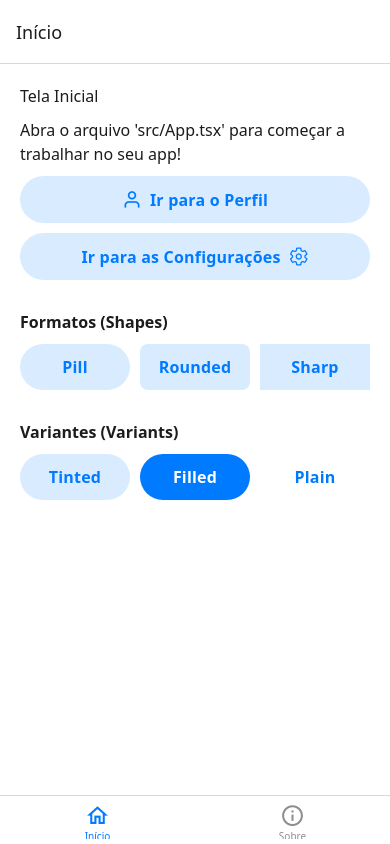
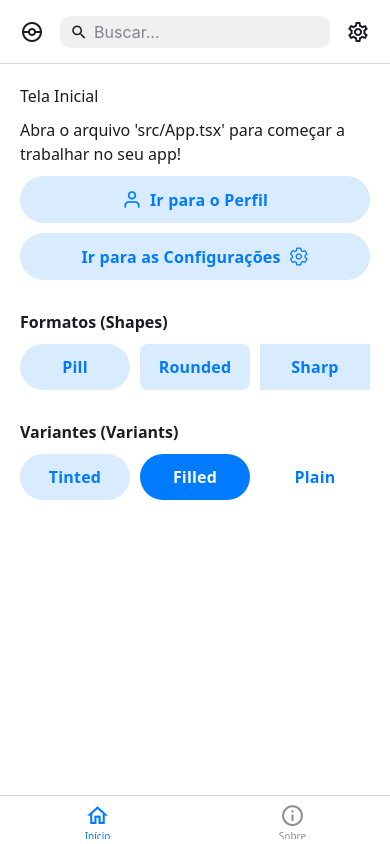
Before and after one commit to carlosxfelipe/react-navigation-template, a React Native app: screen / in a window 390 px wide. Built offline with nearby package versions, Linux system fonts and the light colour scheme; what expo-linking would draw is missing.

Commit message:
feat: Add `HeaderSearchBar` component, integrate it into the navigation, and introduce new theme colors for input fields.

```diff
--- /dev/null
+++ b/src/components/HeaderSearchBar.tsx
@@ -0,0 +1,115 @@
+import { useNavigation, useTheme } from "@react-navigation/native";
+import type { ComponentProps } from "react";
+import { useState } from "react";
+import {
+  TextInput,
+  TouchableOpacity,
+  View,
+  StyleSheet,
+  useWindowDimensions,
+} from "react-native";
+import { MaterialCommunityIcons } from "@expo/vector-icons";
+import type { Theme as AppTheme } from "../themes";
+
+type IconName = ComponentProps<typeof MaterialCommunityIcons>["name"];
+
+interface HeaderIcon {
+  icon: IconName;
+  screen?: string;
+  onPress?: () => void;
+}
+
+interface Props {
+  leftIcon?: HeaderIcon;
+  rightIcon?: HeaderIcon;
+  placeholder?: string;
+}
+
+const HEADER_H_PADDING = 16;
+const ICON_SIZE = 32;
+const GAP = 12;
+
+export function HeaderSearchBar({
+  leftIcon,
+  rightIcon,
+  placeholder = "Buscar...",
+}: Props) {
+  const [query, setQuery] = useState("");
+  const theme = useTheme() as AppTheme;
+  const navigation = useNavigation();
+  const { width: screenWidth } = useWindowDimensions();
+
+  const textColor = theme.colors.text;
+  const placeholderColor = theme.colors.placeholder;
+  const backgroundColor = theme.colors.inputBackground;
+
+  const barWidth = screenWidth - HEADER_H_PADDING * 2;
+
+  function Slot({ item }: { item?: HeaderIcon }) {
+    return (
+      <TouchableOpacity
+        style={[styles.iconButton, { opacity: item ? 1 : 0 }]}
+        disabled={!item}
+        hitSlop={8}
+        onPress={() => {
+          if (item?.onPress) item.onPress();
+          else if (item?.screen) navigation.navigate(item.screen as never);
+        }}
+      >
+        <MaterialCommunityIcons
+          name={item?.icon ?? "circle"}
+          size={24}
+          color={textColor}
+        />
+      </TouchableOpacity>
+    );
+  }
+
+  return (
+    <View style={[styles.row, { width: barWidth }]}>
+      <Slot item={leftIcon} />
+      <View style={[styles.inputContainer, { backgroundColor }]}>
+        <MaterialCommunityIcons name="magnify" size={18} color={textColor} />
+        <TextInput
+          style={[styles.input, { color: textColor }]}
+          placeholder={placeholder}
+          placeholderTextColor={placeholderColor}
+          value={query}
+          onChangeText={setQuery}
+          returnKeyType="search"
+          autoCorrect={false}
+          autoCapitalize="none"
+        />
+      </View>
+      <Slot item={rightIcon} />
+    </View>
+  );
+}
+
+const styles = StyleSheet.create({
+  row: {
+    flexDirection: "row",
+    alignItems: "center",
+    gap: GAP,
+  },
+  iconButton: {
+    width: ICON_SIZE,
+    height: ICON_SIZE,
+    alignItems: "center",
+    justifyContent: "center",
+  },
+  inputContainer: {
+    flex: 1,
+    flexDirection: "row",
+    alignItems: "center",
+    borderRadius: 10,
+    paddingHorizontal: 10,
+    paddingVertical: 6,
+    gap: 6,
+  },
+  input: {
+    flex: 1,
+    fontSize: 16,
+    padding: 0,
+  },
+});
--- a/src/navigation/index.tsx
+++ b/src/navigation/index.tsx
@@ -15,6 +15,7 @@ import { Profile } from "./screens/Profile";
 import { Settings } from "./screens/Settings";
 import { About } from "./screens/About";
 import { NotFound } from "./screens/NotFound";
+import { HeaderSearchBar } from "../components/HeaderSearchBar";
 
 type MaterialIconName = ComponentProps<typeof MaterialCommunityIcons>["name"];
 
@@ -60,6 +61,15 @@ const HomeTabs = createBottomTabNavigator({
         screen: tab.component,
         options: {
           title: tab.title,
+          ...(tab.name === "Home" && {
+            headerTitle: () => (
+              <HeaderSearchBar
+                leftIcon={{ icon: "pokeball", onPress: () => {} }}
+                rightIcon={{ icon: "cog-outline", screen: "Settings" }}
+              />
+            ),
+            headerRight: () => null,
+          }),
           tabBarIcon: ({ color, size }) => (
             <MaterialCommunityIcons
               name={tab.iconName}
--- a/src/themes/DarkTheme.ts
+++ b/src/themes/DarkTheme.ts
@@ -12,6 +12,8 @@ export const DarkTheme: Theme = {
     text: "#E5E5E7",
     border: "#272729",
     notification: "#FF453A",
+    placeholder: "#EBEBF599",
+    inputBackground: "rgba(255,255,255,0.08)",
   },
   fonts,
 };
--- a/src/themes/DefaultTheme.ts
+++ b/src/themes/DefaultTheme.ts
@@ -12,6 +12,8 @@ export const DefaultTheme: Theme = {
     text: "#1C1C1E",
     border: "#D8D8D8",
     notification: "#FF3B30",
+    placeholder: "#3C3C4399",
+    inputBackground: "rgba(0,0,0,0.06)",
   },
   fonts,
 };
--- a/src/themes/types.ts
+++ b/src/themes/types.ts
@@ -27,6 +27,8 @@ export type Theme = {
     text: string;
     border: string;
     notification: string;
+    placeholder: string;
+    inputBackground: string;
   };
   fonts: {
     regular: FontStyle;
```
